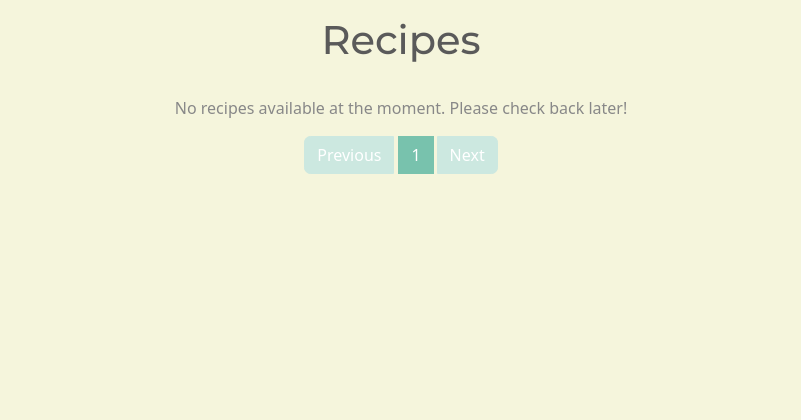
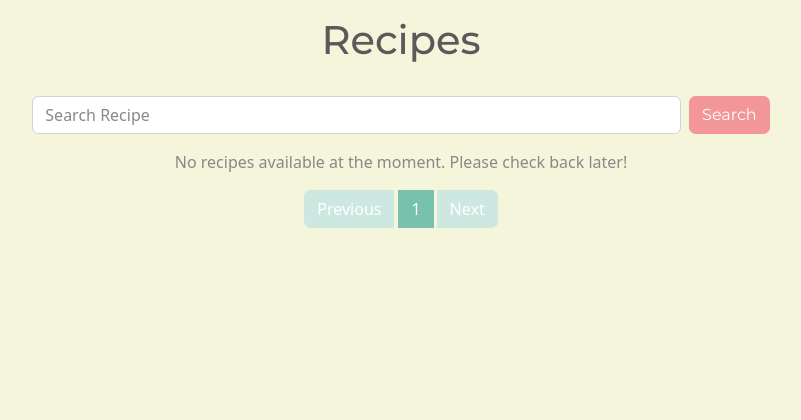
Before and after one commit to prabhakaryadav2003/Recipe-Web-App, a Django app: page /recipes/ in a window 1280 px wide. Shown: the part 56-476 px from the top of the page, without its empty margins (239-1040 px from the left). Run offline with Django 5.2, Linux system fonts and the light colour scheme; the visitor is signed in with stand-in values (Sample User, id 1); data that the repository does not hold is empty; some libraries are stand-ins or nearby versions.

Commit message:
Added Search Feature

```diff
--- a/recipeApp/home/models.py
+++ b/recipeApp/home/models.py
@@ -7,7 +7,7 @@ class Recipe(models.Model):
     title = models.TextField(max_length=100)
     description = models.TextField()
     link = models.URLField(null=True,blank=True)
-    image = models.ImageField(upload_to="recipieImg")
+    image = models.ImageField(upload_to="recipieImg",null=True,blank=True)
 
     def __str__(self):
         return f"{self.title}"
--- a/recipeApp/home/templates/detail.html
+++ b/recipeApp/home/templates/detail.html
@@ -15,7 +15,7 @@ Recipe Details
             <p>
                 {% if data.image %}
                 <img src="{{data.image.url}}" class="float-end img-fluid rounded col-6 p-3">
-                {{data.description}}
+                {{data.description|safe}}
                 {% endif %}
             </p>
         <div class="container-fluid">
--- a/recipeApp/home/templates/recipes.html
+++ b/recipeApp/home/templates/recipes.html
@@ -16,6 +16,10 @@ Recipes
 </div>
 
 <div class="container-fluid p-2">
+    <form class="d-flex mb-3 mx-auto col-11 col-lg-7">
+        <input class="form-control me-sm-2" type="search" name="search" placeholder="Search Recipe" value="{{search}}">
+        <button class="btn btn-secondary my-2 my-sm-0" type="submit">Search</button>
+    </form>
     {% if data %}
         {% for recipe in data %}
             <div class="card mb-3 mx-auto col-11 col-lg-7" >
@@ -30,7 +34,7 @@ Recipes
                     <div class="col-md-8 col-8">
                         <div class="card-body">
                             <h5 class="card-title">{{ recipe.title }}</h5>
-                            <p class="card-text">{{ recipe.description|truncatechars:500 }}</p>
+                            <p class="card-text">{{ recipe.description|truncatechars:500|safe }}</p>
                             <a href="{% url 'detail'  %}?page={{data.number}}&id={{recipe.id}}" class="btn btn-primary">View Recipe</a>
                         </div>
                     </div>
@@ -46,7 +50,7 @@ Recipes
         <ul class="pagination justify-content-center">
             {% if data.has_previous %}
             <li class="page-item">
-                <a href="?page={{ data.previous_page_number }}" class="page-link">Previous</a>
+                <a href="?{% if search %}search={{ search }}&{% endif %}page={{ data.previous_page_number }}" aria-label="Previous" class="page-link">Previous</a>
             </li>
             {% else %}
             <li class="page-item disabled">
@@ -58,7 +62,7 @@ Recipes
 
             {% if data.has_next %}
             <li class="page-item">
-                <a href="?page={{ data.next_page_number }}" class="page-link">Next</a>
+                <a href="?{% if search %}search={{ search }}&{% endif %}page={{ data.next_page_number }}" aria-label="Next" class="page-link">Next</a>
             </li>
             {% else %}
             <li class="page-item disabled">
--- a/recipeApp/home/views.py
+++ b/recipeApp/home/views.py
@@ -13,11 +13,15 @@ def home(request):
 
 @login_required(login_url="/login/")
 def recipes(request):
+    search = request.GET.get("search", "")
     recipe = Recipe.objects.all()
+    page_number = request.GET.get("page", 1)
+    if request.GET.get("search"):
+        recipe = recipe.filter(title__icontains=search)
+
     paginator = Paginator(recipe, 3)
-    page_number = request.GET.get("page")
     page_obj = paginator.get_page(page_number)
-    return render(request , "recipes.html", {"data" : page_obj})
+    return render(request , "recipes.html", {"data" : page_obj, "search": search})
 
 @login_required(login_url="/login/")
 def upload(request):
--- a/recipeApp/recipeApp/settings.py
+++ b/recipeApp/recipeApp/settings.py
@@ -48,7 +48,7 @@ INSTALLED_APPS = [
 ]
 
 EXTERNAL_APPS = [
-    'home'
+    'home',
 ]
 
 INSTALLED_APPS += EXTERNAL_APPS
```
Also changed, not shown: recipeApp/home/migrations/0008_alter_recipe_image.py (added).
